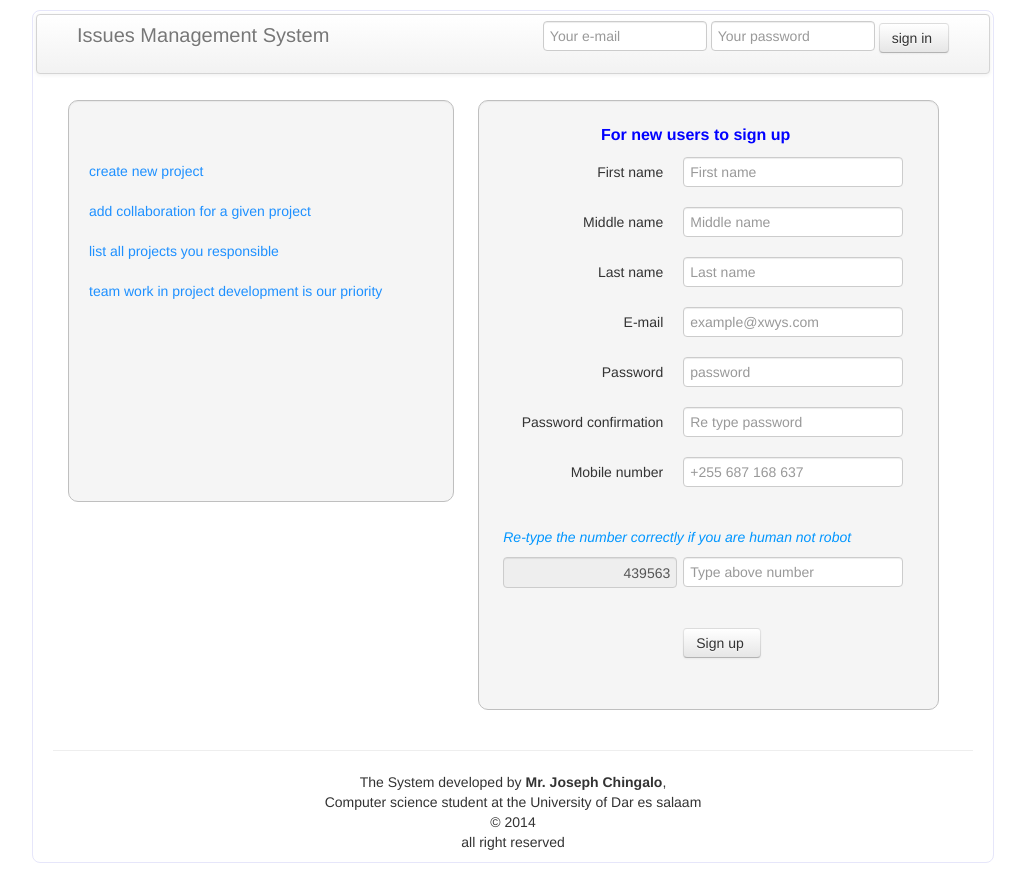
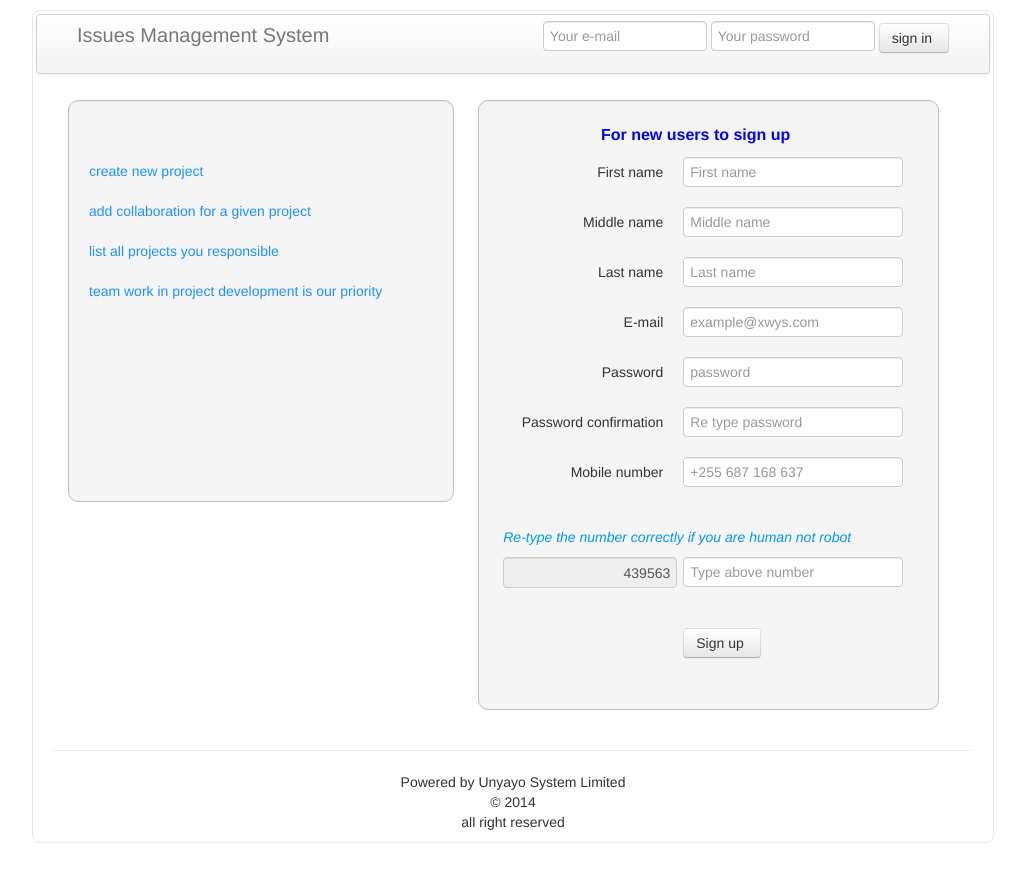
Before and after one commit to chingalo/issuesmanagementsystem, a Django app: page / in a window 1280 px wide. Shown: the whole page, without its empty margins (127-1152 px from the left). After the commit the page ends 843 px from the top, so only its background shows below. Run offline with Django 3.2, Linux system fonts and the light colour scheme; parts of the project's set-up code (start-up, migrations or seed data) failed here and were passed over; some libraries are stand-ins or nearby versions.

Commit message:
rest some features

```diff
--- a/templates/base.html
+++ b/templates/base.html
@@ -110,8 +110,7 @@
 
 		<div class = "container-fluid myFooter">
 			<hr>
-			<p>The System developed by <b>Mr. Joseph Chingalo</b>,<br>
-			Computer science student at  the University of Dar es salaam<br>
+			<p>Powered by Unyayo System Limited<br>
 			&copy; {% now " Y" %}<br> all right reserved</p>
 		</div>
 
--- a/templates/index.html
+++ b/templates/index.html
@@ -37,7 +37,7 @@
 	<div class = "row-fluid signup">
 
 		<!--important info-->
-		<div class = "span5 ">
+		<div class = "span5 hidden-phone">
 
 			<div class  = "well importantinfoOrAnimation event1">
 				<br><br>
```
